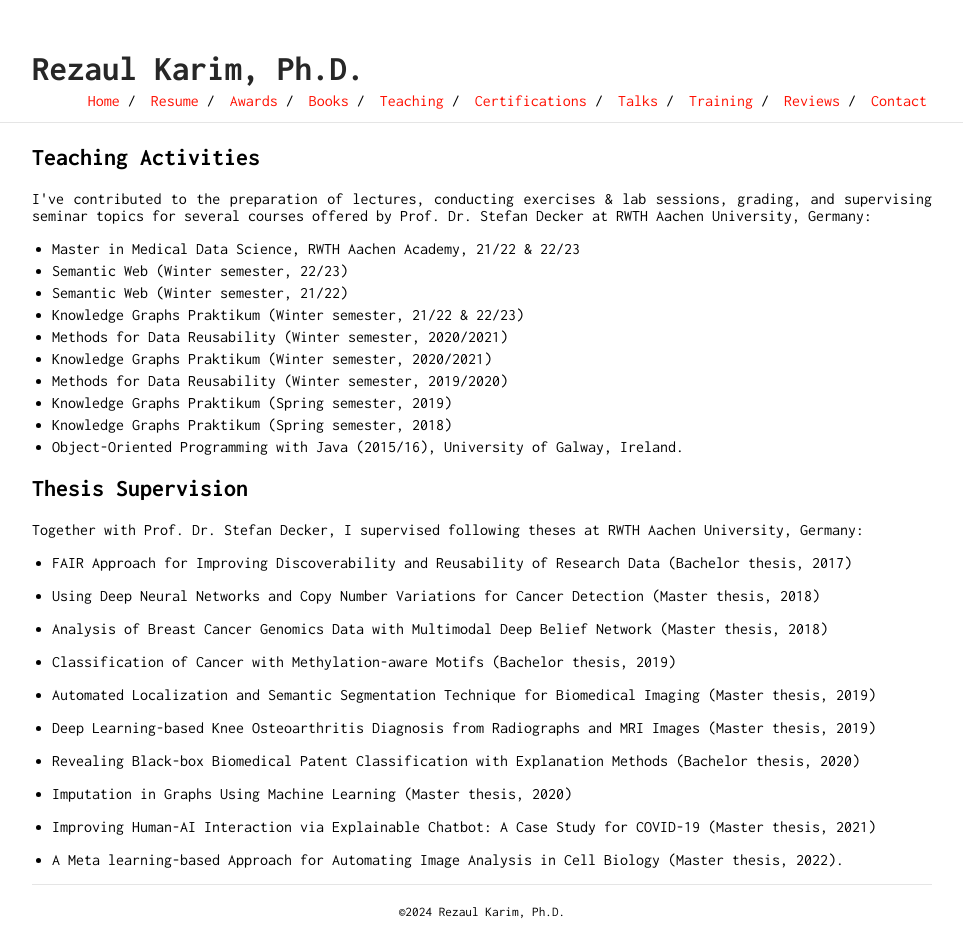
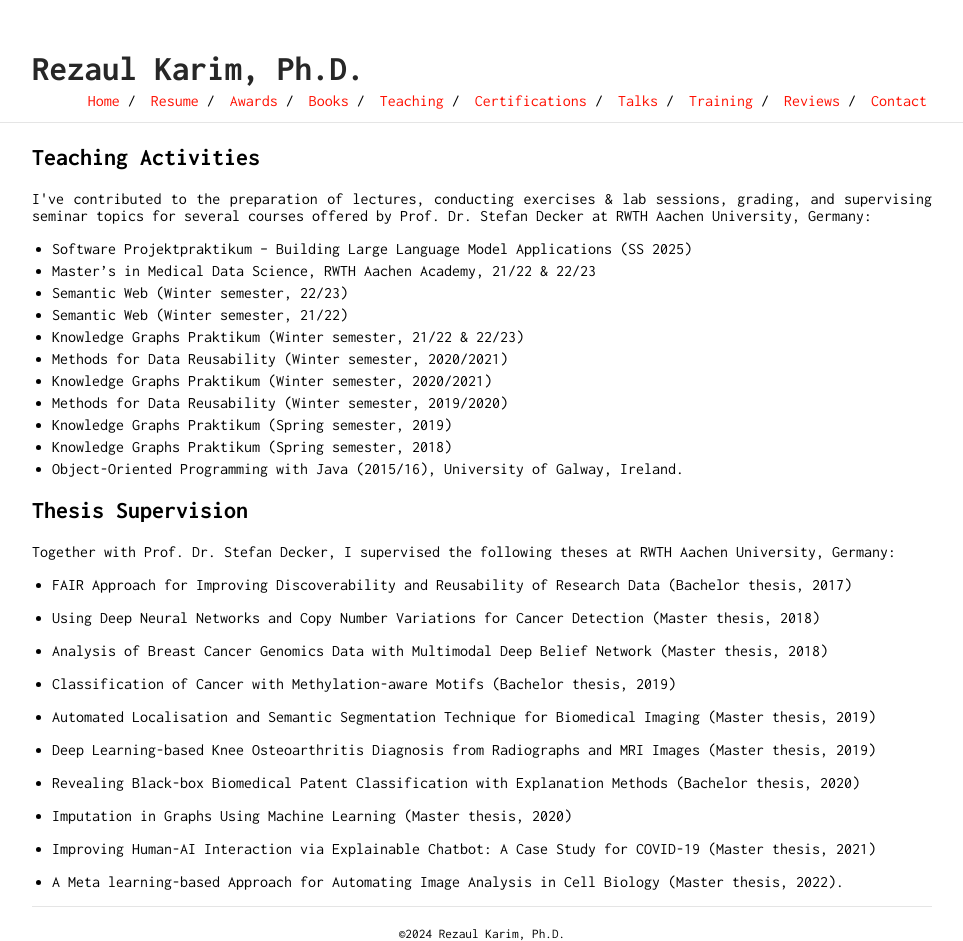
Before and after one commit to rezacsedu/rezacsedu.github.io, a Jekyll site: the page built from teaching.md, in a window 1280 px wide. Shown: the whole page, without its empty margins (158-1121 px from the left). Built offline with Jekyll 4.4.1, drawn with Linux system fonts in a browser that asks for light colours; our own code applies the rules of GitHub Pages for plain Markdown files; before the commit the page ends 919 px from its top, so only the background shows below that.

Commit message:
Update teaching.md

```diff
--- a/teaching.md
+++ b/teaching.md
@@ -1,7 +1,8 @@
 ## Teaching Activities
 <p style='text-align: justify;'> I've contributed to the preparation of lectures, conducting exercises & lab sessions, grading, and supervising seminar topics for several courses offered by Prof. Dr. Stefan Decker at RWTH Aachen University, Germany:</p>
 
-- Master in Medical Data Science, RWTH Aachen Academy, 21/22 & 22/23
+- Software Projektpraktikum – Building Large Language Model Applications (SS 2025)
+- Master's in Medical Data Science, RWTH Aachen Academy, 21/22 & 22/23
 - Semantic Web (Winter semester, 22/23)
 - Semantic Web (Winter semester, 21/22)
 - Knowledge Graphs Praktikum (Winter semester, 21/22 & 22/23)
@@ -13,13 +14,13 @@
 - Object-Oriented Programming with Java (2015/16), University of Galway, Ireland.
 
 ## Thesis Supervision
-<p style='text-align: justify;'>Together with Prof. Dr. Stefan Decker, I supervised following theses at RWTH Aachen University, Germany:</p>
+<p style='text-align: justify;'>Together with Prof. Dr. Stefan Decker, I supervised the following theses at RWTH Aachen University, Germany:</p>
 
 - <p style='text-align: justify;'> FAIR Approach for Improving Discoverability and Reusability of Research Data (Bachelor thesis, 2017)</p>
 - <p style='text-align: justify;'> Using Deep Neural Networks and Copy Number Variations for Cancer Detection (Master thesis, 2018)</p>
 - <p style='text-align: justify;'> Analysis of Breast Cancer Genomics Data with Multimodal Deep Belief Network (Master thesis, 2018)</p>
 - <p style='text-align: justify;'> Classification of Cancer with Methylation-aware Motifs (Bachelor thesis, 2019)</p>
-- <p style='text-align: justify;'> Automated Localization and Semantic Segmentation Technique for Biomedical Imaging (Master thesis, 2019)</p>
+- <p style='text-align: justify;'> Automated Localisation and Semantic Segmentation Technique for Biomedical Imaging (Master thesis, 2019)</p>
 - <p style='text-align: justify;'> Deep Learning-based Knee Osteoarthritis Diagnosis from Radiographs and MRI Images (Master thesis, 2019)</p>
 - <p style='text-align: justify;'> Revealing Black-box Biomedical Patent Classification with Explanation Methods (Bachelor thesis, 2020)</p>
 - <p style='text-align: justify;'> Imputation in Graphs Using Machine Learning (Master thesis, 2020)</p>
```
